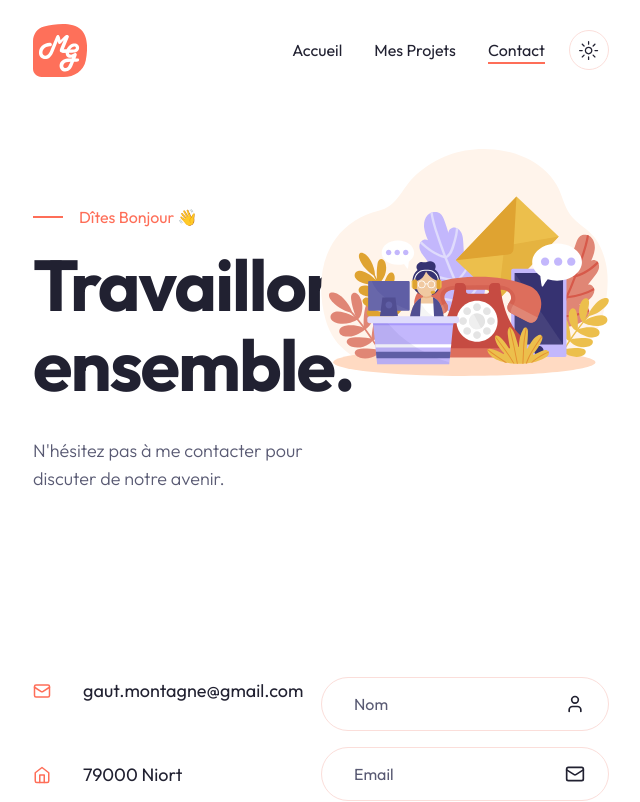
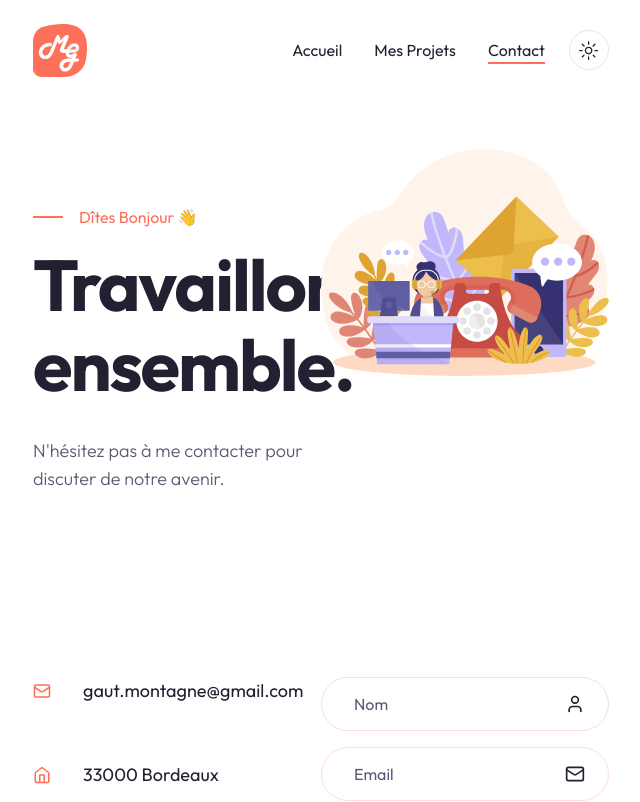
Before and after one commit to Onijjam/portfolio-web-v1, a Next.js app: page /contact in a window 1280 px wide. Shown: the top 802 px of the page, without its empty margins (319-959 px from the left). Built offline with nearby package versions, Linux system fonts and the light colour scheme.

Commit message:
Update : CV + ville contact

```diff
--- a/app/contact/page.jsx
+++ b/app/contact/page.jsx
@@ -30,7 +30,7 @@ const Contact = () => {
                     </div>
                     <div className={'flex items-center gap-x-8'}>
                         <HomeIcon size={18} className={'text-primary'}/>
-                        <div>79000 Niort</div>
+                        <div>33000 Bordeaux</div>
                     </div>
                     <div className={'flex items-center gap-x-8'}>
                         <PhoneCall size={18} className={'text-primary'}/>
```
Also changed, not shown: 2 other files (tests, documents, lock files or other folders).
